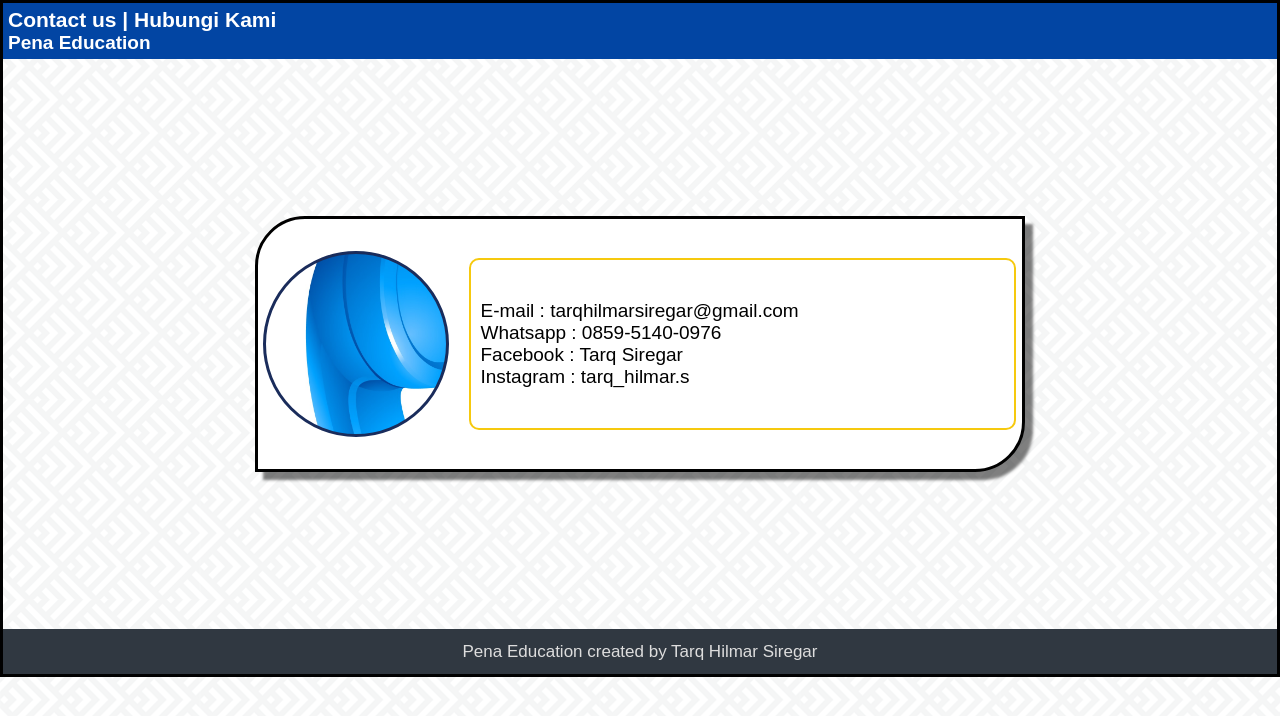
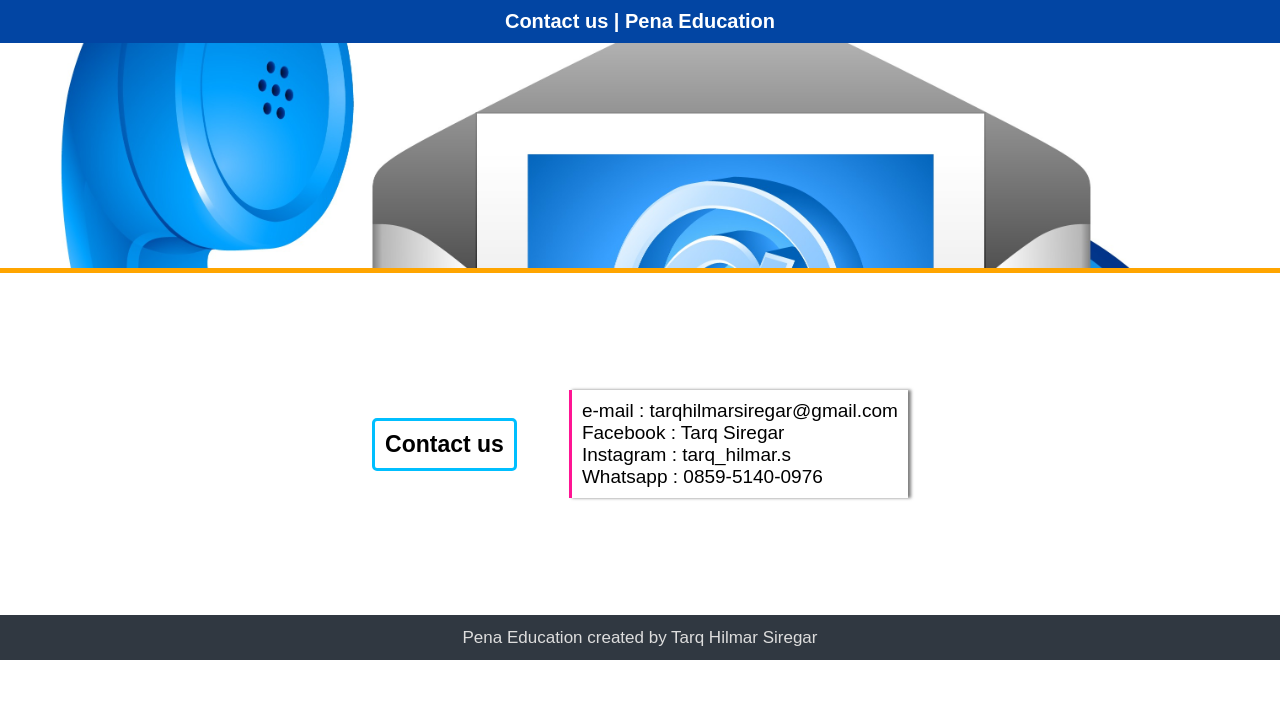
Before and after one commit to tarqhilmarsiregar/pena.github.io, a plain HTML site: page Contact/index.html in a window 1280 px wide. Drawn offline with Linux system fonts and the light colour scheme.

Commit message:
Mengubah Tampilan dari Menu Contact

```diff
--- a/Contact/index.html
+++ b/Contact/index.html
@@ -9,26 +9,25 @@
 </head>
 <body>
 	<div class="container">
-		<nav>
+		<header>
+			<h3>Contact us | Pena Education</h3>
+		</header>
 
-			<header>
-				<h3>Contact us | Hubungi Kami</h3>
-				<h4>Pena Education</h4>
-			</header>
+		<div class="banner-img"></div>
 
-		</nav>
-
-		<section>
-			<main>
-				<div class="contact-img"></div>
-				<article>
-					<p>E-mail   : tarqhilmarsiregar@gmail.com</p>
-					<p>Whatsapp : 0859-5140-0976</p>
+		<main>
+			<div class="utama">
+				<section class="satu">
+					<h4>Contact us</h4>
+				</section>
+				<section class="dua">
+					<p>e-mail : tarqhilmarsiregar@gmail.com</p>
 					<p>Facebook : Tarq Siregar</p>
 					<p>Instagram : tarq_hilmar.s</p>
-				</article>
-			</main>
-		</section>
+					<p>Whatsapp : 0859-5140-0976</p>
+				</section>
+			</div>
+		</main>
 
 		<footer>
 			<p>Pena Education created by Tarq Hilmar Siregar</p>
--- a/Contact/style.css
+++ b/Contact/style.css
@@ -4,84 +4,86 @@
 }
 
 body {
-	font-family: arial;
 	font-size: 21px;
-	background-image: url(../Photos/spikes.png);
+	font-family: Arial, Helvetica, sans-serif;
 }
 
 .container {
-	border: 3px solid black;
+	width: 100%;
 	box-sizing: border-box;
 }
 
-/*Nav Header*/
-header {
-	padding: 5px;
-}
-
-header h3 {
-	font-size: 21px;
-}
-
-header h4 {
-	font-weight: bold;
-	font-size: 19px;
-}
-/*Akhir*/
-
-.container nav {
-	background-color: #0245A3;
-	color: #fff;
-}
-
-/*Main*/
-section {
-	display: flex;
-	justify-content: center;
-	margin: 157px auto;
-	border: 3px solid black;
-	width: 60%;
-	height: 250px;
-	background-color: #fff;
-	box-shadow: 8px 8px 3px rgba(0,0,0,0.5);
-	border-top-left-radius: 50px;
-	border-bottom-right-radius: 50px;
-}
-
-.container main {
+/* Header */
+.container header {
+	width: 100%;
+	box-sizing: border-box;
 	display: flex;
 	justify-content: center;
 	align-items: center;
+	background-color: #0245A3;
+	color: #fff;
+	padding: 10px;
 }
 
-main .contact-img {
-	background-image: url(../Photos/kontak.jpg);
-	width: 180px;
-	height: 180px;
-	background-size: cover;
-	border: 3px solid #1A2C5B;
-	border-radius: 50%;
-	margin-right: 20px;
+.container header h3 {
+	font-size: 20px;
 }
 
-main article {
-	width: 525px;
-	height: 150px;
-	border: 2px solid #F6C90E;
-	border-radius: 10px;
-	padding: 9px;
+/* Akhir */
+
+/* Banner */
+.container .banner-img {
+	background-image: url(../Photos/kontak.jpg);
+	width: 100%;
+	height: 225px;
+	background-size: cover;
+	border-bottom: 5px solid orange;
+}
+
+/* Akhir */
+
+
+/* Main */
+main {
+	box-sizing: border-box;
 	display: flex;
 	flex-direction: column;
 	justify-content: center;
+	align-items: center;
+	margin: 105px auto;
 }
 
-main article p {
+main .utama {
+	display: flex;
+	align-items: center;
+	justify-content: space-evenly;
+	width: 50%;
+	padding: 12px;
+}
+
+.utama section.satu {
+	border: 3px solid deepskyblue;
+	padding: 10px;
+	border-radius: 5px;
+}
+
+section.satu h4 {
+	font-size: 23px;
+}
+
+.utama section.dua {
+	border-left: 3px solid deeppink;
+	padding: 10px;
+	box-shadow: 3px 0 3px rgba(0, 0, 0, .5);
+}
+
+section.dua p {
 	font-size: 19px;
 }
-/*Akhir*/
 
-/*Awal Footer*/
+/* Akhir */
 
+/* Footer */
 footer {
 	display: flex;
 	background-color: #303841;
@@ -95,4 +97,4 @@ footer p {
 	font-size: 17px;
 }
 
-/*Akhir Footer*/
+/* Akhir */
```
